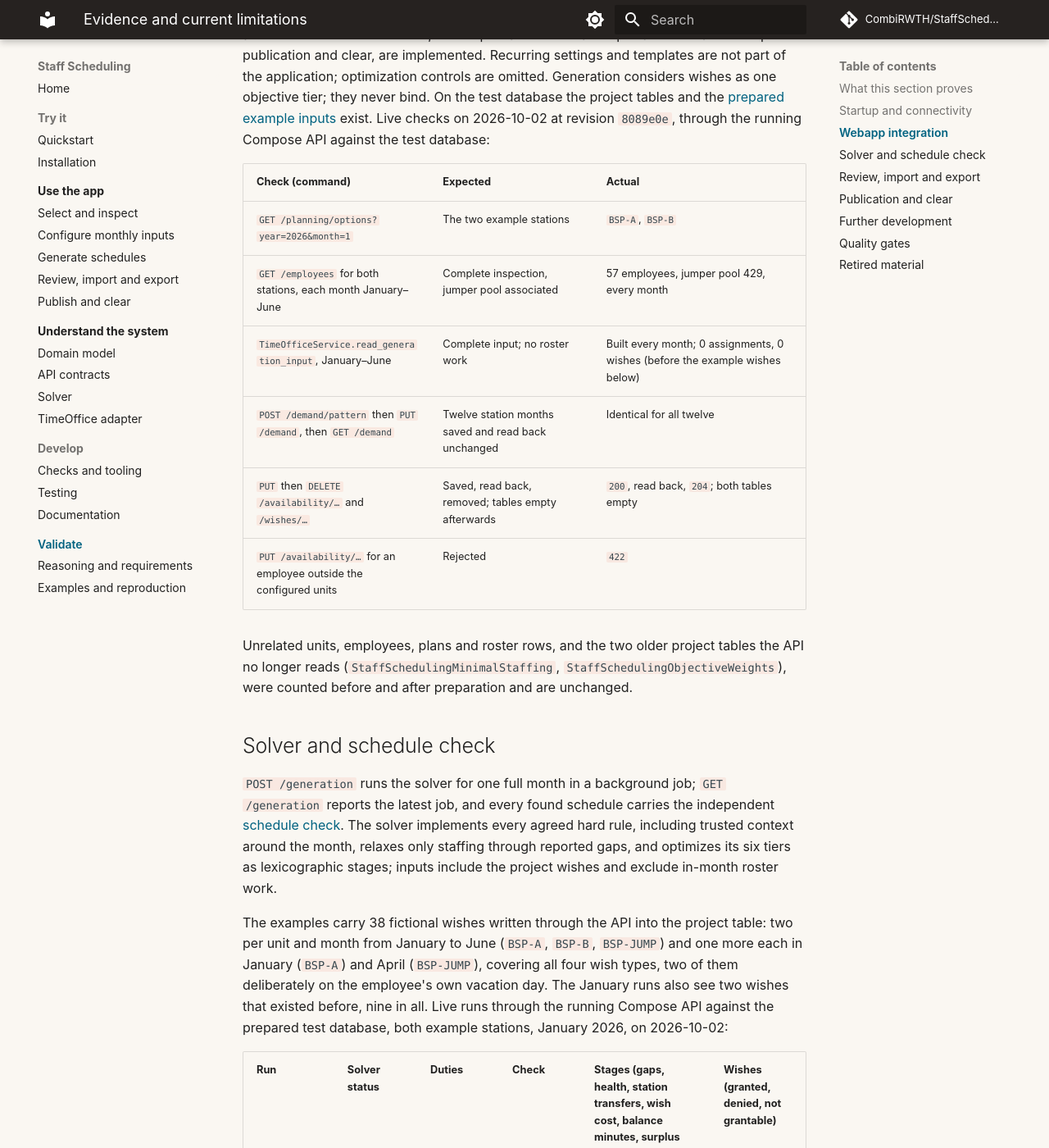
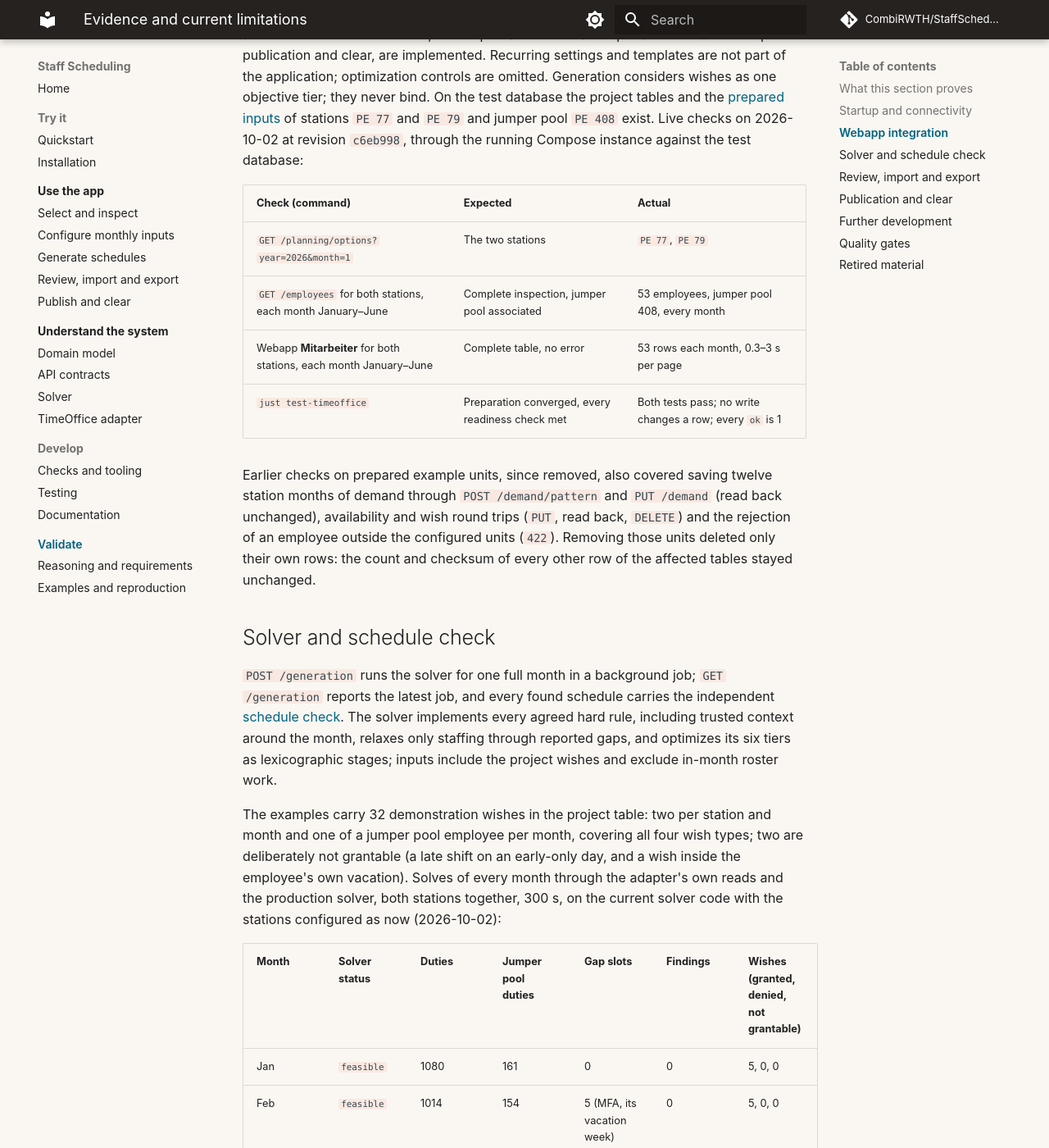
Before and after one commit to CombiRWTH/StaffScheduling, an MkDocs documentation site: the page built from docs/source/validation/index.md, in a window 1280 px wide and 1400 px high, scrolled down 1102 px. Shown: the whole window at 82% size. Built offline with MkDocs 1.6.1 and Material for MkDocs 9.7.7, drawn with Linux system fonts in a browser that asks for light colours; comment, search, counter and statistics services are not loaded; some of the changed text lies outside the part shown.

Commit message:
docs: retire the example units from the validation record
Live evidence now covers stations 77 and 79 with jumper pool 408. The earlier checks on the removed example units stay as behavior evidence without their names or keys.

```diff
--- a/docs/source/validation/index.md
+++ b/docs/source/validation/index.md
@@ -4,7 +4,7 @@ This checkout provides a reproducible development foundation with checked monthl
 
 ## What this section proves
 
-For evaluators and anyone deciding whether to rely on a result. The checks below cover the current foundation and generation; a live January schedule was accepted by the independent check and published and cleared on the prepared test database, but no exported example bundle is claimed yet. [Reasoning and requirements](reasoning.md) explains policy choices and evaluation; [examples and reproduction](examples.md) will document the accepted deliverables.
+For evaluators and anyone deciding whether to rely on a result. The checks below cover the current foundation and generation; a live January schedule of the original stations was accepted by the independent check, earlier example units were published and cleared on the test database, but no exported example bundle is claimed yet. [Reasoning and requirements](reasoning.md) explains policy choices and evaluation; [examples and reproduction](examples.md) will document the accepted deliverables.
 
 ## Startup and connectivity
 
@@ -12,24 +12,35 @@ Image-built development Compose startup, actual Next-server/API HTTP connectivit
 
 ## Webapp integration
 
-The webapp is a plain Next.js App Router project. The home page, canonical month/station selection with complete read-only employee inspection, and monthly configuration (availability, wishes and dated staffing demand with a weekly pattern) are implemented, with controlled browser evidence. Generation of the full month with transient job states and the review of its schedule, with import and download of portable files and its explicit publication and clear, are implemented. Recurring settings and templates are not part of the application; optimization controls are omitted. Generation considers wishes as one objective tier; they never bind. On the test database the project tables and the [prepared example inputs](examples.md#input-data-and-boundary-context) exist. Live checks on 2026-10-02 at revision `8089e0e`, through the running Compose API against the test database:
+The webapp is a plain Next.js App Router project. The home page, canonical month/station selection with complete read-only employee inspection, and monthly configuration (availability, wishes and dated staffing demand with a weekly pattern) are implemented, with controlled browser evidence. Generation of the full month with transient job states and the review of its schedule, with import and download of portable files and its explicit publication and clear, are implemented. Recurring settings and templates are not part of the application; optimization controls are omitted. Generation considers wishes as one objective tier; they never bind. On the test database the project tables and the [prepared inputs](examples.md#input-data-and-boundary-context) of stations `PE 77` and `PE 79` and jumper pool `PE 408` exist. Live checks on 2026-10-02 at revision `c6eb998`, through the running Compose instance against the test database:
 
-| Check (command)                                                    | Expected                                            | Actual                                                                       |
-| ------------------------------------------------------------------ | --------------------------------------------------- | ---------------------------------------------------------------------------- |
-| `GET /planning/options?year=2026&month=1`                          | The two example stations                            | `BSP-A`, `BSP-B`                                                             |
-| `GET /employees` for both stations, each month January–June        | Complete inspection, jumper pool associated         | 57 employees, jumper pool 429, every month                                   |
-| `TimeOfficeService.read_generation_input`, January–June            | Complete input; no roster work                      | Built every month; 0 assignments, 0 wishes (before the example wishes below) |
-| `POST /demand/pattern` then `PUT /demand`, then `GET /demand`      | Twelve station months saved and read back unchanged | Identical for all twelve                                                     |
-| `PUT` then `DELETE /availability/…` and `/wishes/…`                | Saved, read back, removed; tables empty afterwards  | `200`, read back, `204`; both tables empty                                   |
-| `PUT /availability/…` for an employee outside the configured units | Rejected                                            | `422`                                                                        |
+| Check (command)                                                   | Expected                                         | Actual                                                   |
+| ----------------------------------------------------------------- | ------------------------------------------------ | -------------------------------------------------------- |
+| `GET /planning/options?year=2026&month=1`                         | The two stations                                 | `PE 77`, `PE 79`                                         |
+| `GET /employees` for both stations, each month January–June       | Complete inspection, jumper pool associated      | 53 employees, jumper pool 408, every month               |
+| Webapp **Mitarbeiter** for both stations, each month January–June | Complete table, no error                         | 53 rows each month, 0.3–3 s per page                     |
+| `just test-timeoffice`                                            | Preparation converged, every readiness check met | Both tests pass; no write changes a row; every `ok` is 1 |
 
-Unrelated units, employees, plans and roster rows, and the two older project tables the API no longer reads (`StaffSchedulingMinimalStaffing`, `StaffSchedulingObjectiveWeights`), were counted before and after preparation and are unchanged.
+Earlier checks on prepared example units, since removed, also covered saving twelve station months of demand through `POST /demand/pattern` and `PUT /demand` (read back unchanged), availability and wish round trips (`PUT`, read back, `DELETE`) and the rejection of an employee outside the configured units (`422`). Removing those units deleted only their own rows: the count and checksum of every other row of the affected tables stayed unchanged.
 
 ## Solver and schedule check
 
 `POST /generation` runs the solver for one full month in a background job; `GET /generation` reports the latest job, and every found schedule carries the independent [schedule check](../architecture/solver.md#result). The solver implements every agreed hard rule, including trusted context around the month, relaxes only staffing through reported gaps, and optimizes its six tiers as lexicographic stages; inputs include the project wishes and exclude in-month roster work.
 
-The examples carry 38 fictional wishes written through the API into the project table: two per unit and month from January to June (`BSP-A`, `BSP-B`, `BSP-JUMP`) and one more each in January (`BSP-A`) and April (`BSP-JUMP`), covering all four wish types, two of them deliberately on the employee's own vacation day. The January runs also see two wishes that existed before, nine in all. Live runs through the running Compose API against the prepared test database, both example stations, January 2026, on 2026-10-02:
+The examples carry 32 demonstration wishes in the project table: two per station and month and one of a jumper pool employee per month, covering all four wish types; two are deliberately not grantable (a late shift on an early-only day, and a wish inside the employee's own vacation). Solves of every month through the adapter's own reads and the production solver, both stations together, 300 s, on the current solver code with the stations configured as now (2026-10-02):
+
+| Month | Solver status | Duties | Jumper pool duties | Gap slots                  | Findings | Wishes (granted, denied, not grantable) |
+| ----- | ------------- | ------ | ------------------ | -------------------------- | -------- | --------------------------------------- |
+| Jan   | `feasible`    | 1080   | 161                | 0                          | 0        | 5, 0, 0                                 |
+| Feb   | `feasible`    | 1014   | 154                | 5 (MFA, its vacation week) | 0        | 5, 0, 0                                 |
+| Mar   | `feasible`    | 1146   | 173                | 0                          | 0        | 5, 0, 2                                 |
+| Apr   | `feasible`    | 1051   | 152                | 0                          | 0        | 5, 0, 0                                 |
+| May   | `feasible`    | 941    | 144                | 0                          | 0        | 5, 0, 0                                 |
+| Jun   | `feasible`    | 1070   | 134                | 0                          | 0        | 5, 0, 0                                 |
+
+January's check is `accepted`. February to June are `incomplete` only because their first days have no trusted context yet; the month-by-month sequence supplies the preceding accepted month. A January run through the webapp at 60 s was also `accepted` with 0 findings, but stopped with 269 gap slots in the top stage (bound 0): 60 seconds are too short for these stations, so the example months use 300 seconds.
+
+On the earlier example units, January runs compared the objectives (both stations, 2026-10-02):
 
 | Run                             | Solver status | Duties | Check      | Stages (gaps, health, station transfers, wish cost, balance minutes, surplus intermediate) | Wishes (granted, denied, not grantable) |
 | ------------------------------- | ------------- | ------ | ---------- | ------------------------------------------------------------------------------------------ | --------------------------------------- |
@@ -40,37 +51,37 @@ The examples carry 38 fictional wishes written through the API into the project
 
 Every stage value equals the score the check recomputes, and each 300-second bundle re-reads as a valid import with all five files identical to their rendering. The open items are the after-month boundary (checked by the next run) and annual free Sundays. Each stage gets only part of the time limit, so the top tier needs a longer total limit than the weighted objective did: at 120 seconds the staged runs had 40–84 health events, at 300 seconds 15–38; results vary between runs because the search is parallel and time-limited. The example months therefore use 300 seconds. Proven bounds stay weak (health bound 0), so the stages are `feasible`, not `optimal`.
 
-An earlier weighted June run (120 s, 1096 duties, 0 findings) stayed `incomplete` for lack of May context, which the six-month sequence supplies. The first June run was infeasible: the prepared July context left no professional able to work the June 30 night (a fourth night in a row, or a duty inside the 48-hour recovery). The solver's diagnostic named this shortage, and the context was corrected by removing three trusted July 3 night duties; no rule was relaxed.
+On the earlier example units, a weighted June run (120 s, 1096 duties, 0 findings) stayed `incomplete` for lack of May context, which the six-month sequence supplies. The first June run was infeasible: the prepared July context left no professional able to work the June 30 night (a fourth night in a row, or a duty inside the 48-hour recovery). The solver's diagnostic named this shortage, and the context was corrected by removing three trusted July 3 night duties; no rule was relaxed.
 
 Jobs are lost on API restart. Monthly runs are independent; the coordinated six-month example files are pending. The application writes key-scoped saves to the project tables (availability, wishes, demand) and, only through explicit publication and clear, the worked rows of the stations' target plans.
 
 ## Review, import and export
 
-**Prüfen** reviews the latest generated or imported schedule; `ScheduleBundle` validates imports and renders the five portable files, and the example tests validate and re-solve bundle folders without TimeOffice ([examples and reproduction](examples.md#bundle-files)). Live check on 2026-10-02 through the running Compose instance against the prepared test database:
+**Prüfen** reviews the latest generated or imported schedule; `ScheduleBundle` validates imports and renders the five portable files, and the example tests validate and re-solve bundle folders without TimeOffice ([examples and reproduction](examples.md#bundle-files)). Live check on 2026-10-02 through the running Compose instance against the earlier prepared example units:
 
 | Check                                                                       | Expected                                    | Actual                                                                     |
 | --------------------------------------------------------------------------- | ------------------------------------------- | -------------------------------------------------------------------------- |
 | `POST /generation`, January 2026, both example stations, 120 s              | A found schedule, reviewed automatically    | `feasible`, check `accepted`, 1059 duties, 0 findings                      |
-| `GET /review?month=2026-01&stations=427,428` of the webapp                  | Review page with summary, grid and accounts | `200`; 57 employees, staffing of both stations                             |
+| Webapp `/review` for January and both stations                              | Review page with summary, grid and accounts | `200`; 57 employees, staffing of both stations                             |
 | Webapp `/review/files/{name}`, all four files (before `gaps.csv`)           | Attachments of the reviewed bundle          | `200`; 233 kB input, 183 kB result, 160 kB schedule, 69 kB employee tables |
 | Example validator (`check_examples`) on the downloaded folder, January only | Accepted single month of both stations      | No problem; open: following month's start, annual free Sundays             |
 
 The pair passed the same validation as an import. A single month cannot show the sequence checks; they are covered by the offline tests until the six accepted months exist. Messages of findings and the API's import details are English; the webapp names import problems in German. The review is lost on API restart and is not a saved library.
 
-The pages at revision `22d1c6c` were checked read-only against the same prepared database through the running Compose webapp (page loads only; no write was triggered):
+The pages at revision `22d1c6c` were checked read-only against the same example units through the running Compose webapp (page loads only; no write was triggered):
 
-| Check                                           | Expected                                          | Actual                                                                                                             |
-| ----------------------------------------------- | ------------------------------------------------- | ------------------------------------------------------------------------------------------------------------------ |
-| All six pages for January 2026, BSP-A and BSP-B | `200`, no webapp or API errors                    | `200` each; logs clean                                                                                             |
-| **Mitarbeiter**, details of one employee        | Accounts in hours, no raw IDs or provenance       | 57 employees; _Soll 163:48 h_, credits _7:48 h · Genehmigte Abwesenheit_                                           |
-| **Erstellen** with the latest January job       | Headline, fact row and review link                | _Dienstplan erstellt, Regeln eingehalten_, 1072 duties, **Dienstplan prüfen**                                      |
-| **Prüfen** summary and grid                     | Status line, actions; transfers marked with codes | _Regeln eingehalten · Kann veröffentlicht werden_; 143 transfers, codes BSP-A/BSP-B on one line; no truncated name |
+| Check                                         | Expected                                          | Actual                                                                                                               |
+| --------------------------------------------- | ------------------------------------------------- | -------------------------------------------------------------------------------------------------------------------- |
+| All six pages for January 2026, both stations | `200`, no webapp or API errors                    | `200` each; logs clean                                                                                               |
+| **Mitarbeiter**, details of one employee      | Accounts in hours, no raw IDs or provenance       | 57 employees; _Soll 163:48 h_, credits _7:48 h · Genehmigte Abwesenheit_                                             |
+| **Erstellen** with the latest January job     | Headline, fact row and review link                | _Dienstplan erstellt, Regeln eingehalten_, 1072 duties, **Dienstplan prüfen**                                        |
+| **Prüfen** summary and grid                   | Status line, actions; transfers marked with codes | _Regeln eingehalten · Kann veröffentlicht werden_; 143 transfers, short station codes on one line; no truncated name |
 
 Live publication and clear through the confirmation panels of that revision were not repeated; their backend behaviour is unchanged and the panels are covered by the offline browser flows.
 
 ## Publication and clear
 
-Publication writes the accepted schedule under review into the stations' target plans and clear removes it ([procedure](../user-guide/publication.md), [storage](../architecture/timeoffice.md#publication)). Live check on 2026-10-02 against the prepared test database, one writer, through the running Compose API and webapp. Before and after every step the target plans' rows were counted by kind, and all roster rows outside the example plans and the example plans' absence and context rows were checksummed:
+Publication writes the accepted schedule under review into the stations' target plans and clear removes it ([procedure](../user-guide/publication.md), [storage](../architecture/timeoffice.md#publication)). Live check on 2026-10-02 against the earlier prepared example units, one writer, through the running Compose API and webapp. Before and after every step the target plans' rows were counted by kind, and all roster rows outside the example plans and the example plans' absence and context rows were checksummed:
 
 | Step                                                                    | Expected                                              | Actual                                                                                          |
 | ----------------------------------------------------------------------- | ----------------------------------------------------- | ----------------------------------------------------------------------------------------------- |
@@ -80,11 +91,11 @@ Publication writes the accepted schedule under review into the stations' target
 | Generate January again                                                  | Published rows are not input                          | 0 in-month context duties; `accepted`, 1051 duties                                              |
 | `POST /publication` with the first schedule's `received_at`             | Refused, no change                                    | `409` `changed`                                                                                 |
 | `POST /publication` of the new schedule                                 | Replacement                                           | 1059 removed, 1051 published                                                                    |
-| Webapp **Prüfen**, BSP-B only: clear cancelled, then confirmed          | Only BSP-B's duties removed                           | _Entfernt: 606 veröffentlichte Dienste_; BSP-A's rows and all checksums unchanged               |
+| Webapp **Prüfen**, second station only: clear cancelled, then confirmed | Only that station's duties removed                    | _Entfernt: 606 veröffentlichte Dienste_; the first station's rows and all checksums unchanged   |
 | Webapp **Prüfen**, both stations: publication cancelled, then confirmed | Committed and read back                               | _Veröffentlicht: 1051 Dienste geschrieben und gelesen, 445 bisherige ersetzt_                   |
 | `DELETE /publication`, both stations                                    | Targets empty again                                   | 1051 removed; every count and checksum equals the starting state                                |
 
-Each publication and clear took about one second. A second live check on the same day, after publication was limited to rows marked `Info` = `StaffScheduling`, prepared three unmarked rows in BSP-A's January target first (a native wish on an employee's duty date, a weekend absence on another employee's duty date and a duty entered as if by hand) and removed them again at the end:
+Each publication and clear took about one second. A second live check on the same day, after publication was limited to rows marked `Info` = `StaffScheduling`, prepared three unmarked rows in the first station's January target first (a native wish on an employee's duty date, a weekend absence on another employee's duty date and a duty entered as if by hand) and removed them again at the end:
 
 | Step                                                                                                           | Expected                                                       | Actual                                                                                                                                            |
 | -------------------------------------------------------------------------------------------------------------- | -------------------------------------------------------------- | ------------------------------------------------------------------------------------------------------------------------------------------------- |
@@ -100,7 +111,6 @@ After removing the prepared rows every count and checksum equalled the starting
 
 - **Ersatz example data.** Station transfers through a replacement membership (Ersatz) are modelled and minimized below health and above wishes, but the example data gives replacement memberships only to the jumper pool, so the examples show no station transfer.
 - **Wish variants.** Maximizing the number of granted wishes first and only then their fairness, or minimizing the largest number of denials of any employee, are alternatives to the adopted cubic fairness cost.
-- **Gap demonstration.** The examples meet their demand; a deliberate demand peak that shows gaps in an accepted example month is not part of them.
 - **Native wishes.** TimeOffice's own wish rows (`Wunschdienst`) are not read; wishes come from the project table only.
 
 ## Quality gates
```
Also changed, not shown: 2 other files.
